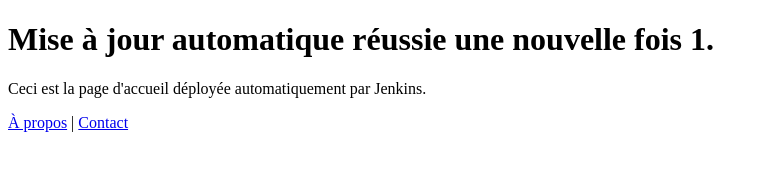
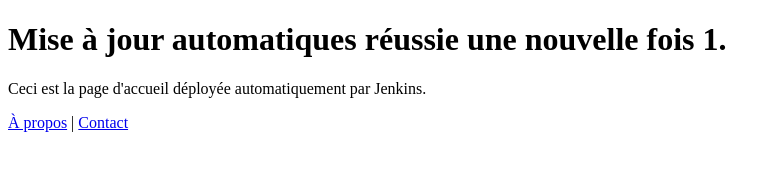
Before and after one commit to tomenifranck06/Clijenkins, a plain HTML site: page index.html in a window 1280 px wide. Shown: the whole page, without its empty margins (0-780 px from the left). Drawn offline with Linux system fonts and the light colour scheme.

Commit message:
Update index.html

```diff
--- a/index.html
+++ b/index.html
@@ -2,7 +2,7 @@
 <html>
 <head><title>Accueil</title></head>
 <body>
-    <h1>Mise à jour automatique réussie une nouvelle fois 1.</h1>
+    <h1>Mise à jour automatiques réussie une nouvelle fois 1.</h1>
     <p>Ceci est la page d'accueil déployée automatiquement par Jenkins.</p>
     <a href="about.html">À propos</a> | <a href="contact.html">Contact</a>
 </body>
```
